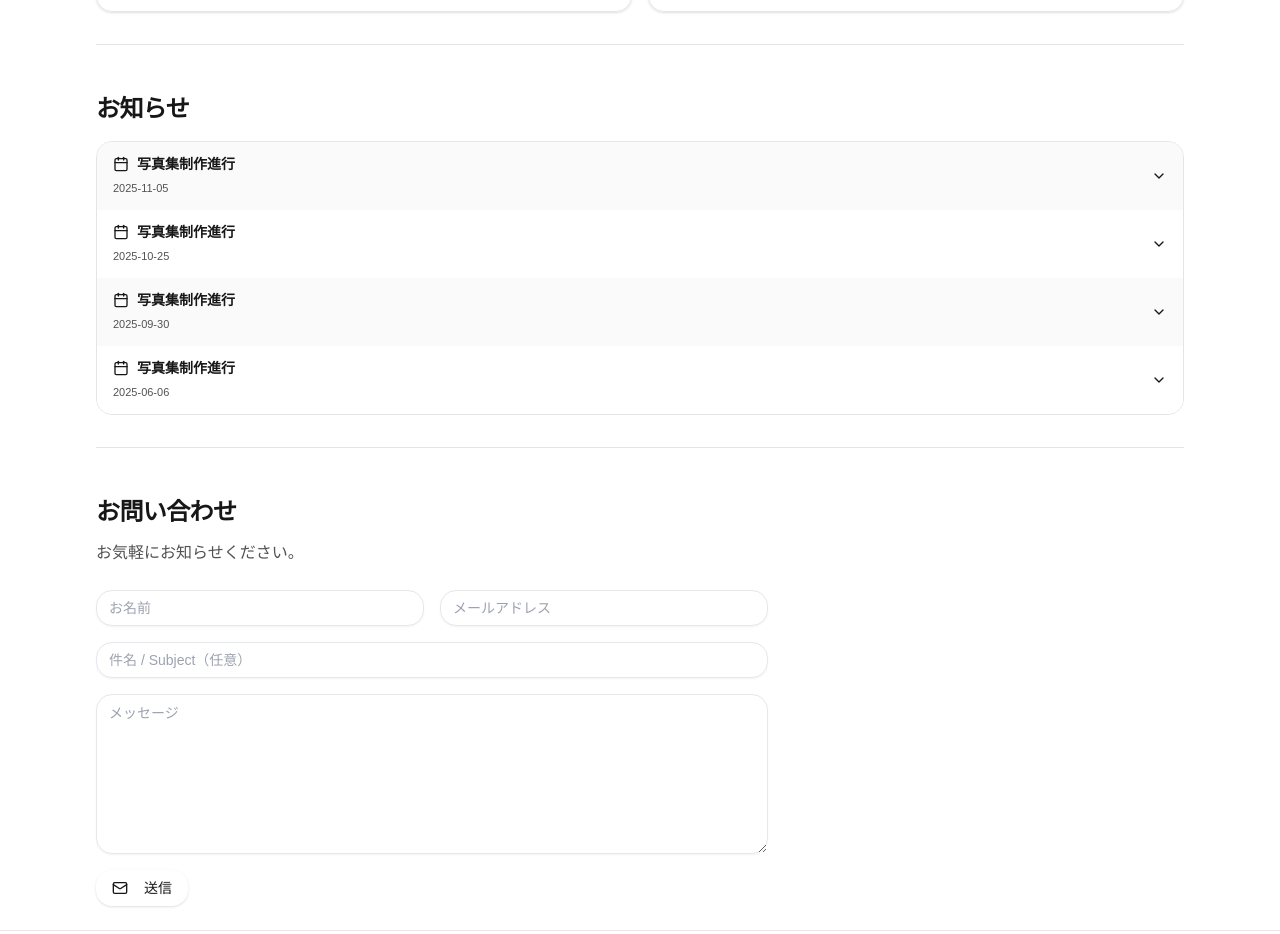
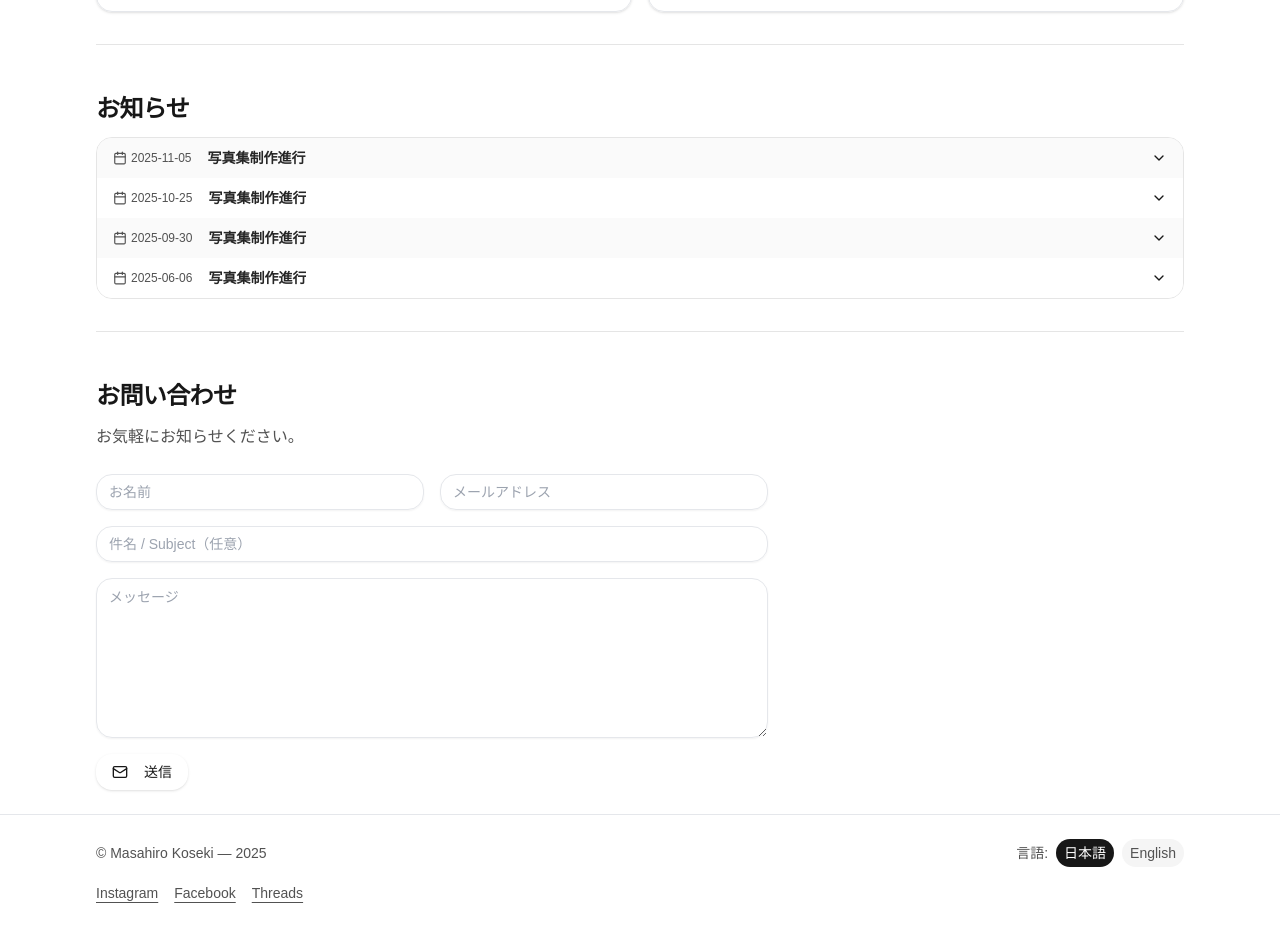
Before and after one commit to masahiro-koseki/masahiro-site, a Next.js app: page / in a window 1280 px wide. Shown: the part 2495-3429 px from the top of the page. Built offline with nearby package versions, Linux system fonts and the light colour scheme.

Commit message:
Change News List space

```diff
--- a/src/components/sections/NewsSection.tsx
+++ b/src/components/sections/NewsSection.tsx
@@ -25,22 +25,18 @@ type NewsSectionProps = {
 };
 
 export default function NewsSection({ lang, news }: NewsSectionProps) {
-	// 開いているニュース（日付で識別）
 	const [openDate, setOpenDate] = useState<string | null>(null);
-
 	const toggleNews = (date: string) => {
 		setOpenDate((prev) => (prev === date ? null : date));
 	};
 
-	// 最新4件に絞る（新しい順）
 	const latestNews = [...news.items]
 	.sort((a, b) => b.date.localeCompare(a.date))
 	.slice(0, 4);
 
 	return (
 		<>
-		{/* 一覧表風リスト：外枠＋ストライプ行 */}
-		<div className="mt-4 border border-neutral-200 rounded-2xl overflow-hidden text-sm">
+		<div className="mt-3 border border-neutral-200 rounded-2xl overflow-hidden text-sm">
 		{latestNews.map((n, idx) => {
 					const isOpen = openDate === n.date;
 					const title = lang === "ja" ? n.title_ja : n.title_en;
@@ -51,32 +47,37 @@ export default function NewsSection({ lang, news }: NewsSectionProps) {
 
 					return (
 						<div key={n.date} className={rowBg}>
-						{/* 1行目：タイトル行（クリックで開閉） */}
+						{/* タイトル行 */}
 						<button
 						type="button"
 						onClick={() => toggleNews(n.date)}
 						className="w-full text-left"
 						>
-						<div className="flex items-center justify-between gap-4 px-4 py-3">
-						<div className="min-w-0">
-						{/* タイトル行 */}
-						<div className="font-semibold flex items-center gap-2">
-						<Calendar className="h-4 w-4 flex-shrink-0" />
-						<span className="truncate">{title}</span>
+						<div className="flex items-center justify-between px-4 py-2.5">
+						{/* 左エリア：日付・タイトル */}
+						<div className="flex flex-col sm:flex-row sm:items-center gap-1 sm:gap-4 min-w-0">
+
+						{/* 日付（左固定） */}
+						<div className="flex items-center text-neutral-600 text-[12px] flex-shrink-0">
+						<Calendar className="h-3.5 w-3.5 mr-1" />
+						{n.date}
 						</div>
-						{/* 日付・場所など */}
-						<div className="mt-1 text-[11px] text-neutral-600 flex flex-wrap items-center gap-x-3 gap-y-1">
-						<span>{n.date}</span>
+
+						{/* タイトル（改行しない／はみ出し時省略） */}
+						<div className="font-semibold text-neutral-800 truncate">
+						{title}
+						</div>
+
+						{/* 場所（あれば） */}
 						{place && (
-								<span className="inline-flex items-center gap-1">
-								<MapPin className="h-3 w-3" />
+								<div className="hidden sm:flex items-center text-neutral-500 text-[12px] flex-shrink-0">
+								<MapPin className="h-3.5 w-3.5 mr-1" />
 								{place}
-								</span>
+								</div>
 						)}
 						</div>
-						</div>
 
-						{/* ▼ アイコン（開閉） */}
+						{/* 右端の ▼ ボタン */}
 						<ChevronDown
 						className={`h-4 w-4 flex-shrink-0 transition-transform duration-200 ${
 								isOpen ? "rotate-180" : ""
@@ -85,10 +86,10 @@ export default function NewsSection({ lang, news }: NewsSectionProps) {
 						</div>
 						</button>
 
-						{/* 2行目：本文（開いているときだけ表示） */}
+						{/* 本文（開いているときだけ） */}
 						{isOpen && (
-								<div className="px-4 pb-4 pt-1 border-t border-neutral-200/70">
-								<p className="mt-1 section-body text-neutral-700">
+								<div className="px-4 pb-3 pt-1 border-t border-neutral-200">
+								<p className="section-body text-neutral-700 mt-1">
 								{body}
 								</p>
 								</div>
@@ -98,8 +99,7 @@ export default function NewsSection({ lang, news }: NewsSectionProps) {
 		})}
 		</div>
 
-		{/* セクションの締めの区切り線（他セクションと統一） */}
-		<div className="w-full h-px bg-neutral-200 mt-8 mb-0" />
+		<div className="w-full h-px bg-neutral-200 mt-8" />
 		</>
 	);
 }
```
